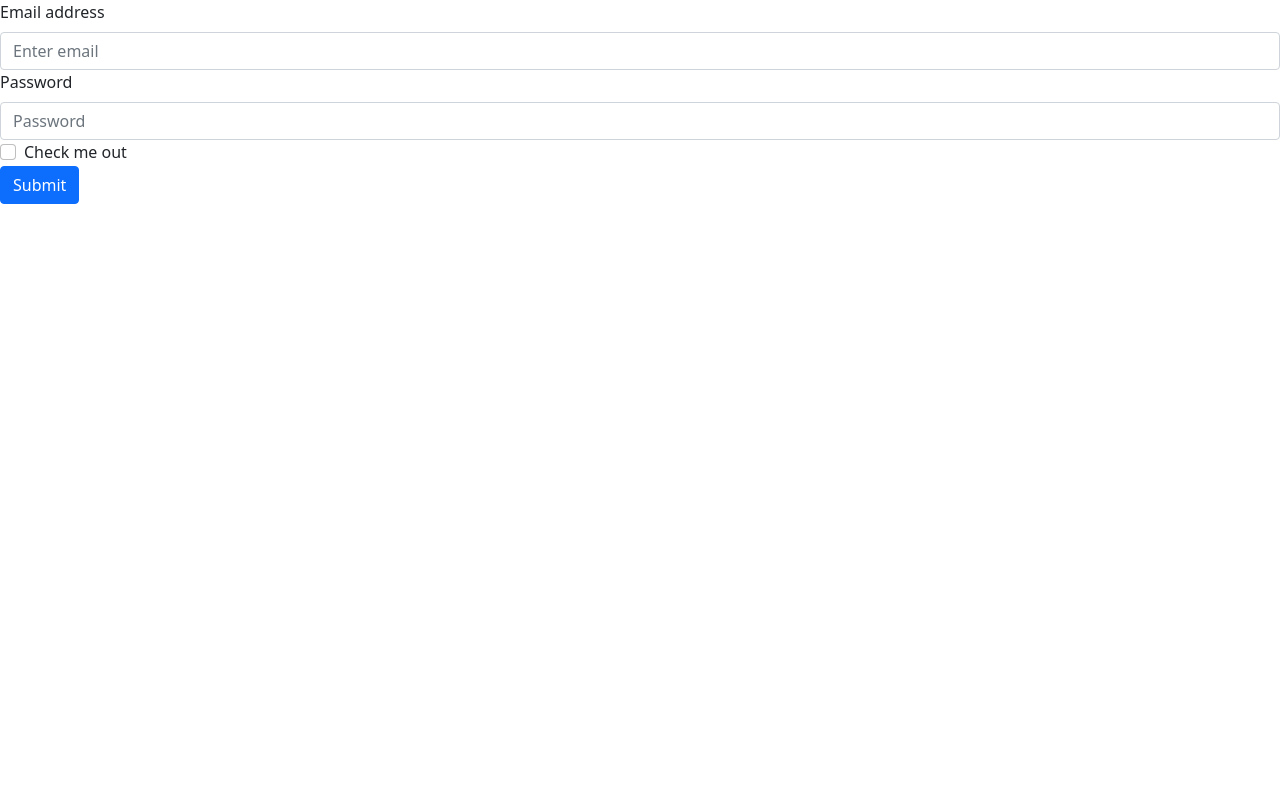
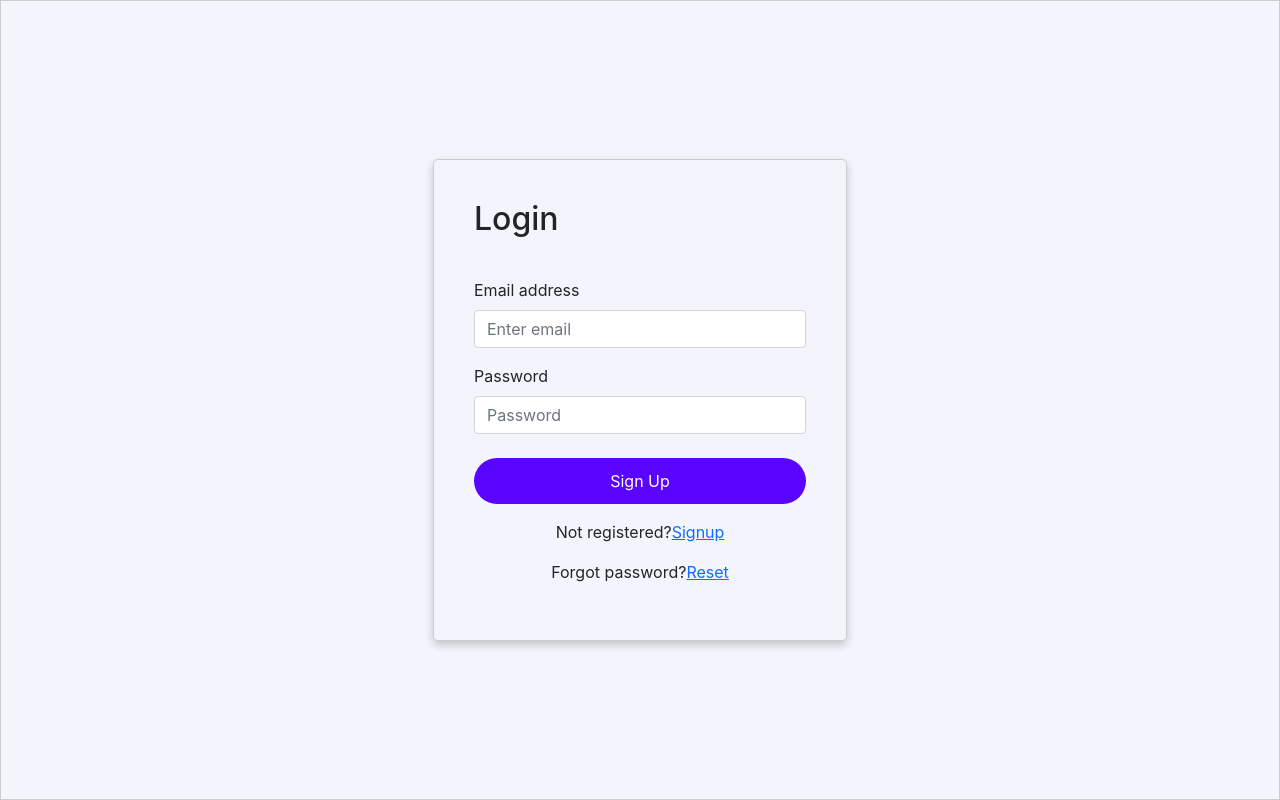
Before and after one commit to penny-wanjiru/Scenario-UI, a React (Create React App) app: page /login in a window 1280 px wide. Built offline with nearby package versions, Linux system fonts and the light colour scheme.

Commit message:
Added styling to login forms

```diff
--- a/package.json
+++ b/package.json
@@ -12,6 +12,7 @@
     "react-dom": "^17.0.2",
     "react-router-dom": "^5.2.0",
     "react-scripts": "4.0.3",
+    "styled-components": "^5.3.0",
     "web-vitals": "^1.0.1"
   },
   "scripts": {
--- a/public/index.html
+++ b/public/index.html
@@ -10,8 +10,6 @@
       content="Web site created using create-react-app"
     />
     <link rel="apple-touch-icon" href="%PUBLIC_URL%/logo192.png" />
-		<link rel="preconnect" href="https://fonts.gstatic.com">
-		<link href="https://fonts.googleapis.com/css2?family=Roboto:wght@100&display=swap" rel="stylesheet">
     <!--
       manifest.json provides metadata used when your web app is installed on a
       user's mobile device or desktop. See https://developers.google.com/web/fundamentals/web-app-manifest/
--- a/src/components/Header.js
+++ b/src/components/Header.js
@@ -1,3 +1,5 @@
+
+//background: #1e0a45
 export const Header = () => {
   return (
     <div className="Header">
--- a/src/index.js
+++ b/src/index.js
@@ -1,13 +1,30 @@
 import React from 'react';
 import ReactDOM from 'react-dom'
 import { BrowserRouter } from "react-router-dom";
+import { createGlobalStyle } from "styled-components";
 
-import './index.css';
 import App from './App';
 
+
+const GlobalStyle = createGlobalStyle`
+  * {
+    padding: 0;
+    margin: 0;
+    box-sizing: border-box;
+    background: #f4f5fc;
+  }
+
+  body, html, #root {
+    height: 100%;
+    font-family: -apple-system, Ubuntu , BlinkMacSystemFont, "Segoe UI", Roboto, Oxygen, Cantarell, "Open Sans", "Helvetica Neue", sans-serif;;
+  }
+`;
+
 ReactDOM.render(
+	<>
+	<GlobalStyle />
   <BrowserRouter>
     <App />
-  </BrowserRouter>,
+  </BrowserRouter></>,
   document.getElementById('root')
 );
--- a/src/pages/Login.js
+++ b/src/pages/Login.js
@@ -1,26 +1,89 @@
 import React from "react";
 import { Link } from "react-router-dom";
 import {Form, Button} from 'react-bootstrap';
+import styled from 'styled-components';
 
+
+const Wrapper = styled.div`
+	height: 100%;
+	width: 100%;
+	display: flex;
+  justify-content: center;
+  align-items: center;
+	border: 1px solid #cccccc;
+`;
+
+const FormWrapper = styled(Form)`
+	margin: 0 auto;
+	width: 100%;
+  max-width: 414px;
+	position: relative;
+
+`;
+
+const FormCard = styled.div`
+	border: 1px solid #cccccc;
+	border-radius: 5px;
+	padding: 40px;
+	box-shadow: 0 4px 8px 0 rgba(0,0,0,0.2);
+  transition: 0.3s;
+`;
+
+const Heading = styled.h2`
+	margin-bottom: 2rem;
+`
+const Group = styled(Form.Group)`
+	padding: 8px 0px 8px 0px;
+`
+
+const SubmitButton = styled(Button)`
+	width: 100%;
+	padding: 11px 13px;
+	border: none;
+	border-radius: 30px;
+	margin-top: 1rem;
+	background: #5a05ff;
+	&:hover {
+    border-color: #727cf5;
+  }
+`;
+
+const Paragraph = styled.p`
+	display: flex;
+	justify-content: center;
+	align-items: center;
+	margin-top: 1rem;
+	&:a {
+		padding: 20px;
+	}
+`;
 
 const Login = () => {
   return (
-		<Form>
-			<Form.Group controlId="formBasicEmail">
-				<Form.Label>Email address</Form.Label>
-				<Form.Control type="email" placeholder="Enter email" />
-			</Form.Group>
-			<Form.Group controlId="formBasicPassword">
-				<Form.Label>Password</Form.Label>
-				<Form.Control type="password" placeholder="Password" />
-			</Form.Group>
-			<Form.Group controlId="formBasicChecbox">
-				<Form.Check type="checkbox" label="Check me out" />
-			</Form.Group>
-			<Button variant="primary" type="submit">
-				Submit
-			</Button>
-		</Form>
+		<Wrapper>
+			<FormWrapper>
+				<FormCard>
+					<Heading>Login</Heading>
+					<Group controlId="formBasicEmail">
+						<Form.Label>Email address</Form.Label>
+						<Form.Control type="email" placeholder="Enter email" />
+					</Group>
+					<Group controlId="formBasicPassword">
+						<Form.Label>Password</Form.Label>
+						<Form.Control type="password" placeholder="Password" />
+					</Group>
+					<SubmitButton variant="primary" type="submit">
+						Sign Up
+					</SubmitButton>
+					<Paragraph>
+						Not registered? <a href="/signup"> Signup </a>
+					</Paragraph>
+					<Paragraph>
+						Forgot password? <a href="#">Reset</a>
+					</Paragraph>
+				</FormCard>
+			</FormWrapper>
+		</Wrapper>
   );
 }
 
--- a/src/pages/Signup.js
+++ b/src/pages/Signup.js
@@ -1,26 +1,85 @@
 import React from "react";
 import { Link } from "react-router-dom";
 import {Form, Button} from 'react-bootstrap';
+import styled from 'styled-components';
 
+
+const Wrapper = styled.div`
+	height: 100%;
+	width: 100%;
+	display: flex;
+  justify-content: center;
+  align-items: center;
+`;
+
+const FormWrapper = styled(Form)`
+	margin: 0 auto;
+	width: 100%;
+  max-width: 414px;
+	position: relative;
+
+`;
+
+const FormCard = styled.div`
+	border: 1px solid #cccccc;
+	border-radius: 5px;
+	padding: 40px;
+	box-shadow: 0 4px 8px 0 rgba(0,0,0,0.2);
+  transition: 0.3s;
+`;
+
+const Heading = styled.h2`
+	margin-bottom: 2rem;
+`
+const Group = styled(Form.Group)`
+	padding: 8px 0px 8px 0px;
+`
+
+const SubmitButton = styled(Button)`
+	width: 100%;
+	padding: 11px 13px;
+	border: none;
+	border-radius: 30px;
+	margin-top: 1rem;
+	background: #5a05ff;
+	&:hover {
+    border-color: #727cf5;
+  }
+`;
+
+const Paragraph = styled.p`
+	display: flex;
+	justify-content: center;
+	align-items: center;
+	margin-top: 1rem;
+	&:a {
+		padding: 20px;
+	}
+`;
 
 const Signup = () => {
   return (
-		<Form>
-			<Form.Group controlId="formBasicEmail">
-				<Form.Label>Email address</Form.Label>
-				<Form.Control type="email" placeholder="Enter email" />
-			</Form.Group>
-			<Form.Group controlId="formBasicPassword">
-				<Form.Label>Password</Form.Label>
-				<Form.Control type="password" placeholder="Password" />
-			</Form.Group>
-			<Form.Group controlId="formBasicChecbox">
-				<Form.Check type="checkbox" label="Check me out" />
-			</Form.Group>
-			<Button variant="primary" type="submit">
-				Submit
-			</Button>
-		</Form>
+		<Wrapper>
+			<FormWrapper>
+				<FormCard>
+					<Heading>Sign up</Heading>
+					<Group controlId="formBasicEmail">
+						<Form.Label>Email address</Form.Label>
+						<Form.Control type="email" placeholder="Enter email" />
+					</Group>
+					<Group controlId="formBasicPassword">
+						<Form.Label>Password</Form.Label>
+						<Form.Control type="password" placeholder="Password" />
+					</Group>
+					<SubmitButton variant="primary" type="submit">
+						Sign Up
+					</SubmitButton>
+					<Paragraph>
+						Already registered <a href="/login"> sign in? </a>
+					</Paragraph>
+				</FormCard>
+			</FormWrapper>
+		</Wrapper>
   );
 }
 
```
Also changed, not shown: 1 other file (tests, documents, lock files or other folders).
